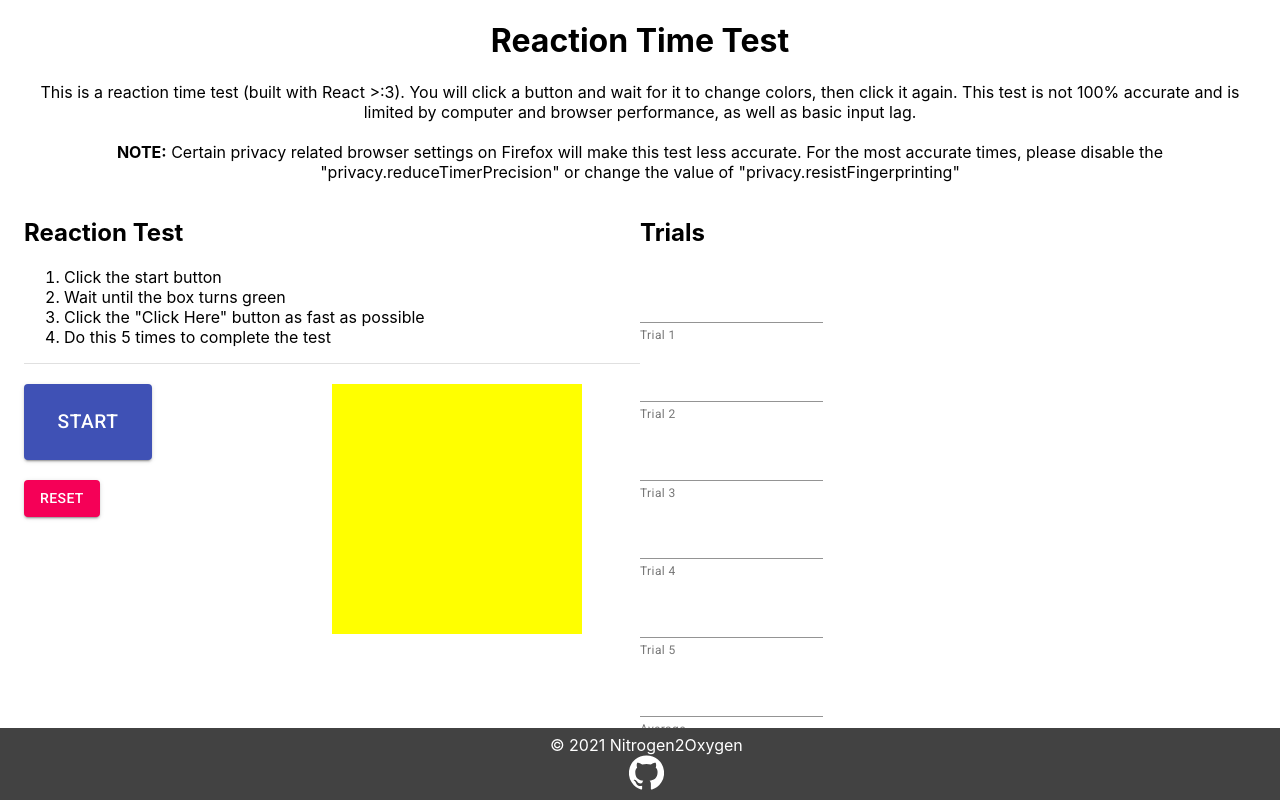
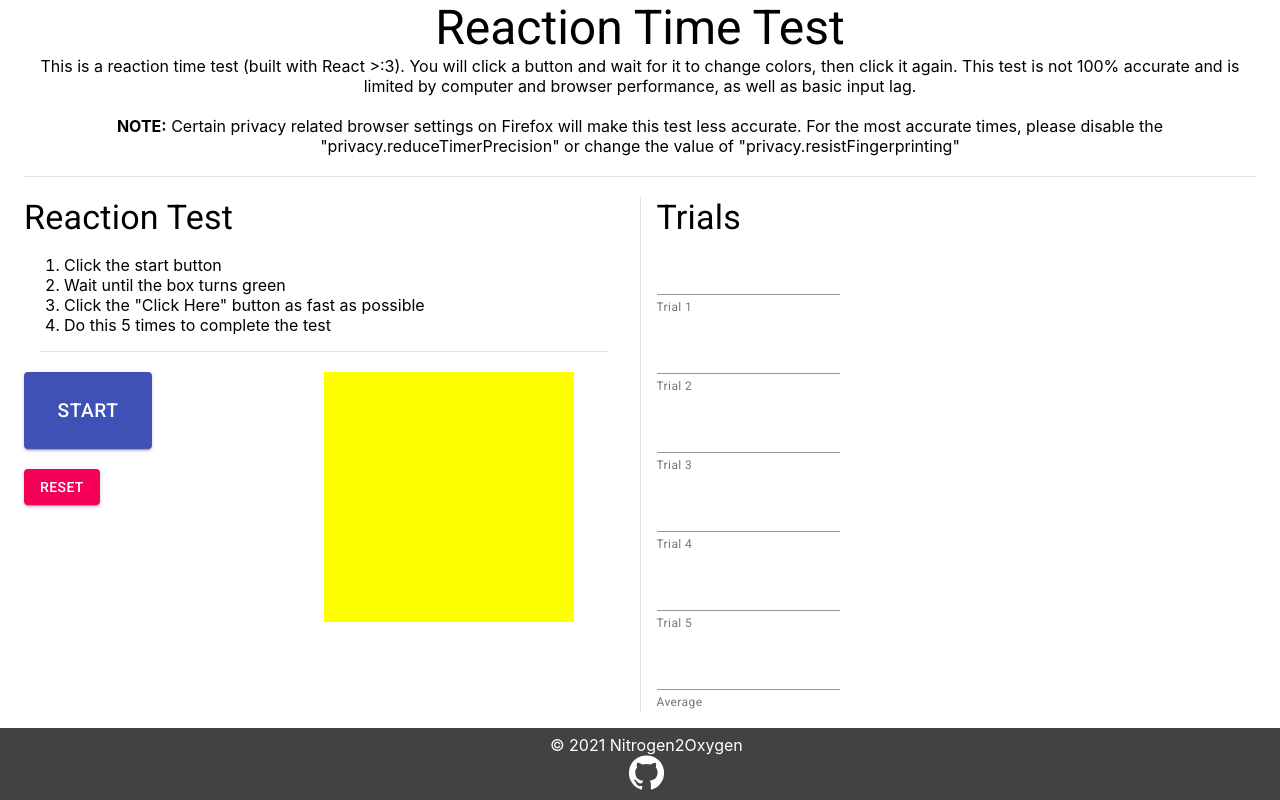
Before and after one commit to ZBerritt/reaction-time-test, a React (Create React App) app: page / in a window 1280 px wide. Built offline with nearby package versions, Linux system fonts and the light colour scheme.

Commit message:
Changed some internal CSS

```diff
--- a/src/components/App.js
+++ b/src/components/App.js
@@ -1,4 +1,4 @@
-import { Container } from '@material-ui/core';
+import { Divider, Container } from '@material-ui/core';
 import './App.css';
 import Title from './Title';
 import Test from "./Test";
@@ -8,6 +8,9 @@ function App() {
   return (
     <Container>
       <Title />
+      <br />
+      <Divider />
+      <br />
       <Test />
       <Footer />
     </Container>
--- a/src/components/Results.js
+++ b/src/components/Results.js
@@ -1,10 +1,12 @@
-import { TextField, Grid } from "@material-ui/core";
+import { TextField, Grid, Typography } from "@material-ui/core";
 
 export default function Results(props) {
     return (
         <Grid container direction="column" justify="center" spacing={3}>
             <Grid item xs>
-                <h2>Trials</h2>
+            <Typography variant="h4">
+                Trials
+                </Typography>
             </Grid>
             <Grid item xs>
                 <TextField helperText="Trial 1" value={props.stats[0] ? props.stats[0] + "ms" : ""} />
--- a/src/components/Test.js
+++ b/src/components/Test.js
@@ -1,7 +1,7 @@
 import Results from "./Results";
 import "./Test.css"
 import { useState, useEffect } from "react";
-import { Box, Button, Divider, Grid } from "@material-ui/core";
+import { Box, Button, Divider, Grid, Typography } from "@material-ui/core";
 
 export default function Test() {
     const [results, setResults] = useState([]);
@@ -52,14 +52,16 @@ export default function Test() {
     return (
         <Grid container direction="row" justify="center">
             <Grid item xs>
-                <h2>Reaction Test</h2>
+                <Typography variant="h4">
+                    Reaction Test
+                </Typography>
                 <ol>
                         <li>Click the start button</li>
                         <li>Wait until the box turns green</li>
                         <li>Click the "Click Here" button as fast as possible</li>
                         <li>Do this 5 times to complete the test</li>
                     </ol>
-                <Divider />
+                <Divider variant="middle" />
                 <br />
                 <Grid container direction="row" justify="center">
                     <Grid item xs>
@@ -94,6 +96,7 @@ export default function Test() {
                     </Grid>
                 </Grid>
             </Grid>
+            <Divider orientation="vertical" variant="middle" flexItem />
             <Grid item xs>
                <Results stats={results} />
             </Grid>
--- a/src/components/Title.js
+++ b/src/components/Title.js
@@ -1,21 +1,19 @@
-import { Box } from "@material-ui/core";
+import { Box, Typography } from "@material-ui/core";
 
 export default function Title() {
     return (
-        <Box>
-            <Box textAlign="center">
-                <h1>Reaction Time Test</h1>
-            </Box>
-            <Box textAlign="center">
-                <p>
+        <Box textAlign="center">
+                <Typography variant="h3" color="inherit">
+                    Reaction Time Test
+                </Typography>
+                <Typography variant="p" color="inherit">
                     This is a reaction time test (built with React {">"}:3).
                     You will click a button and wait for it to change colors, then click it again.
                     This test is not 100% accurate and is limited by computer and browser performance, as well as basic input lag.
                     <br></br><br></br>
                     <b>NOTE:</b> Certain privacy related browser settings on Firefox will make this test less accurate.
                     For the most accurate times, please disable the "privacy.reduceTimerPrecision" or change the value of "privacy.resistFingerprinting"
-                </p>
-            </Box>
+                </Typography>
         </Box>
     )
 }
```
